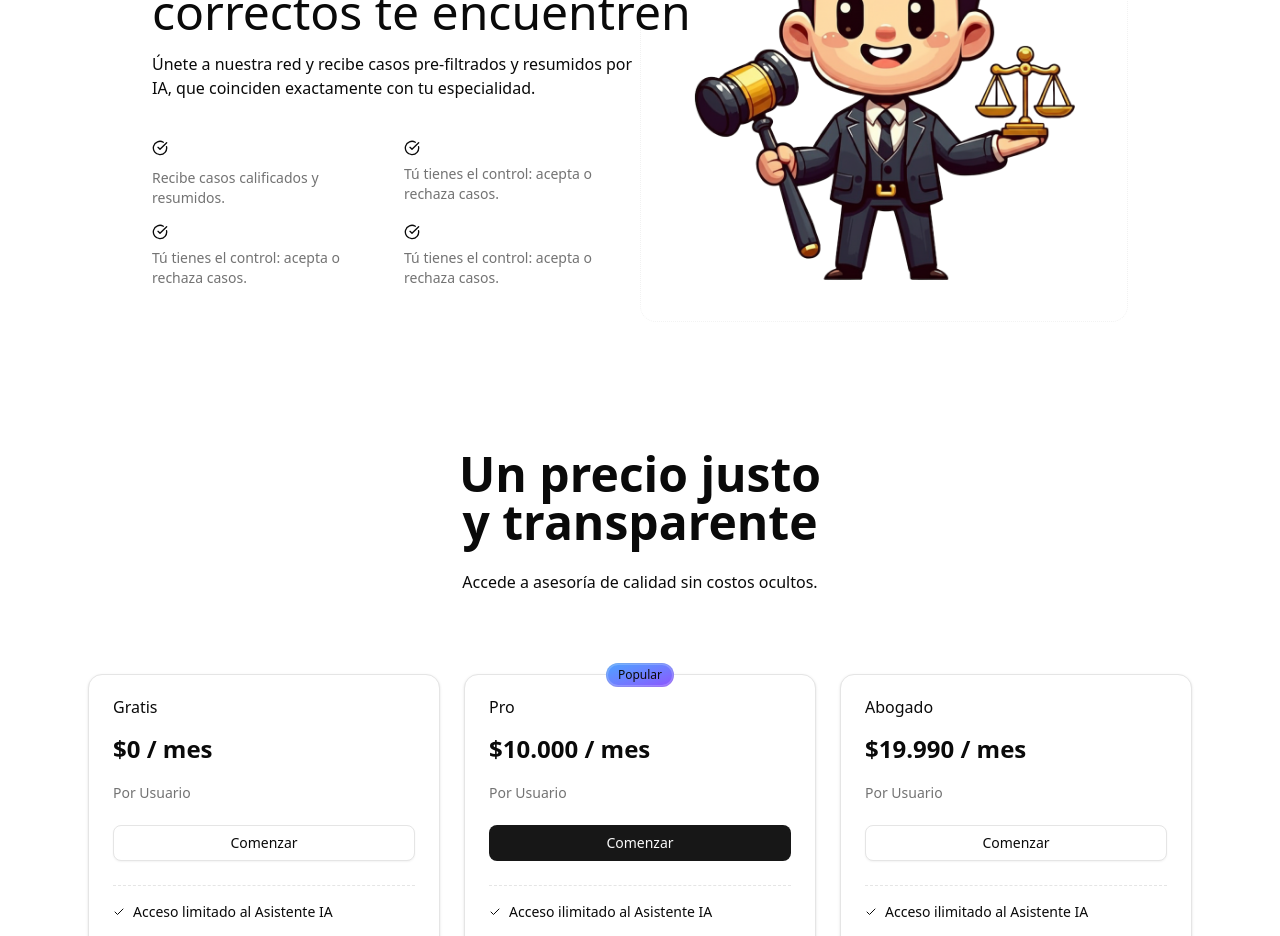
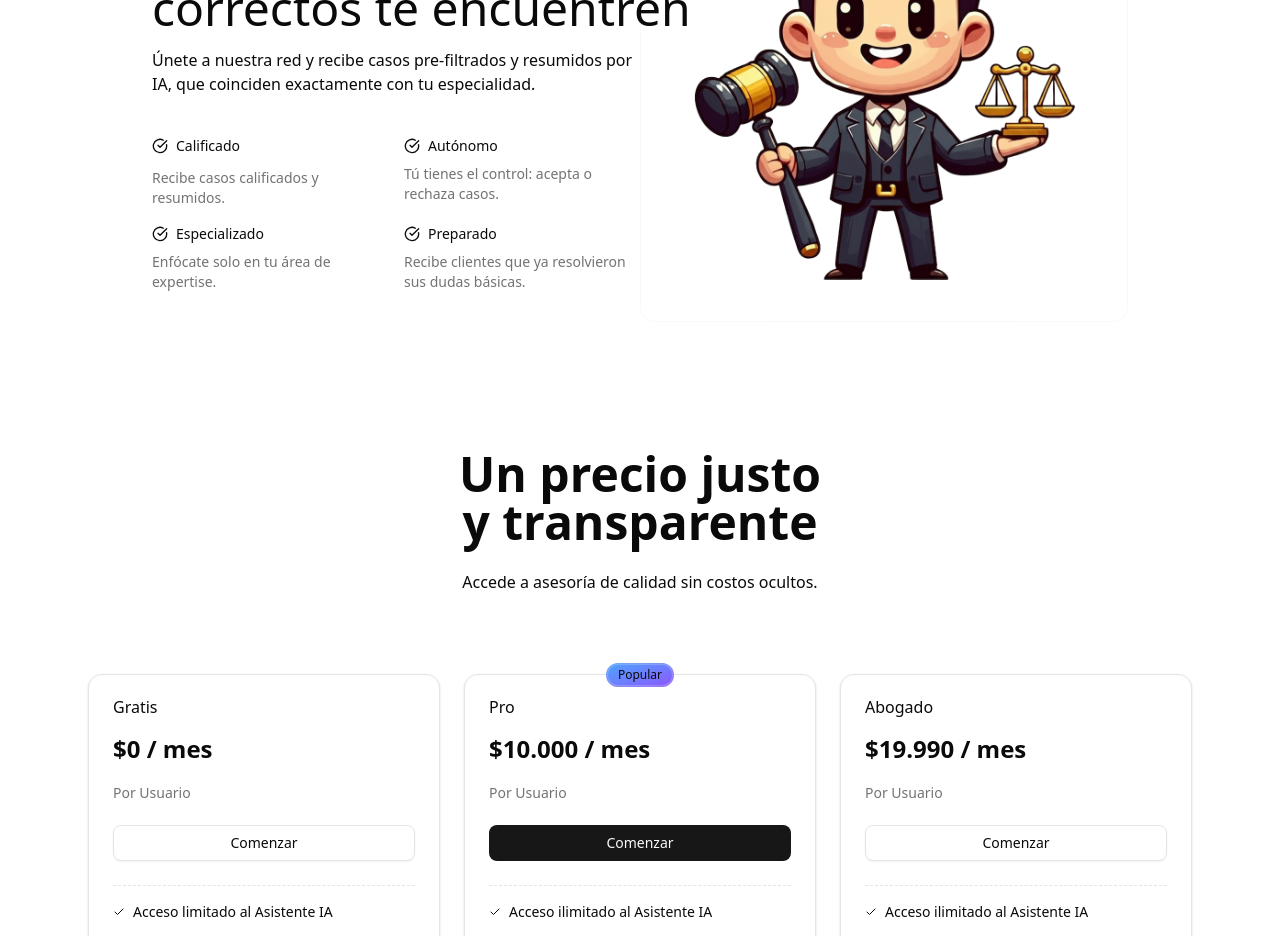
Before and after one commit to hermani456/better-auth, a Next.js app: page / in a window 1280 px wide. Shown: the part 2760-3696 px from the top of the page. Built offline with nearby package versions, Linux system fonts and the light colour scheme.

Commit message:
feat: update ContentSection component with new feature descriptions and remove unused imports

```diff
--- a/src/components/content-2.tsx
+++ b/src/components/content-2.tsx
@@ -1,4 +1,4 @@
-import { CircleCheckBig, Cpu, Zap } from "lucide-react";
+import { CircleCheckBig } from "lucide-react";
 import Image from "next/image";
 
 export default function ContentSection() {
@@ -24,7 +24,7 @@ export default function ContentSection() {
               <div className="space-y-3">
                 <div className="flex items-center gap-2">
                   <CircleCheckBig className="size-4" />
-                  {/* <h3 className="text-sm font-medium">Faaast</h3> */}
+                  <h3 className="text-sm font-medium">Calificado</h3>
                 </div>
                 <p className="text-muted-foreground text-sm">
                   Recibe casos calificados y resumidos.
@@ -33,7 +33,7 @@ export default function ContentSection() {
               <div className="space-y-2">
                 <div className="flex items-center gap-2">
                   <CircleCheckBig className="size-4" />
-                  {/* <h3 className="text-sm font-medium">Powerful</h3> */}
+                  <h3 className="text-sm font-medium">Autónomo</h3>
                 </div>
                 <p className="text-muted-foreground text-sm">
                   Tú tienes el control: acepta o rechaza casos.
@@ -42,19 +42,19 @@ export default function ContentSection() {
               <div className="space-y-2">
                 <div className="flex items-center gap-2">
                   <CircleCheckBig className="size-4" />
-                  {/* <h3 className="text-sm font-medium">Powerful</h3> */}
+                  <h3 className="text-sm font-medium">Especializado</h3>
                 </div>
                 <p className="text-muted-foreground text-sm">
-                  Tú tienes el control: acepta o rechaza casos.
+                  Enfócate solo en tu área de expertise.
                 </p>
               </div>
               <div className="space-y-2">
                 <div className="flex items-center gap-2">
                   <CircleCheckBig className="size-4" />
-                  {/* <h3 className="text-sm font-medium">Powerful</h3> */}
+                  <h3 className="text-sm font-medium">Preparado</h3>
                 </div>
                 <p className="text-muted-foreground text-sm">
-                  Tú tienes el control: acepta o rechaza casos.
+                  Recibe clientes que ya resolvieron sus dudas básicas.
                 </p>
               </div>
             </div>
```
